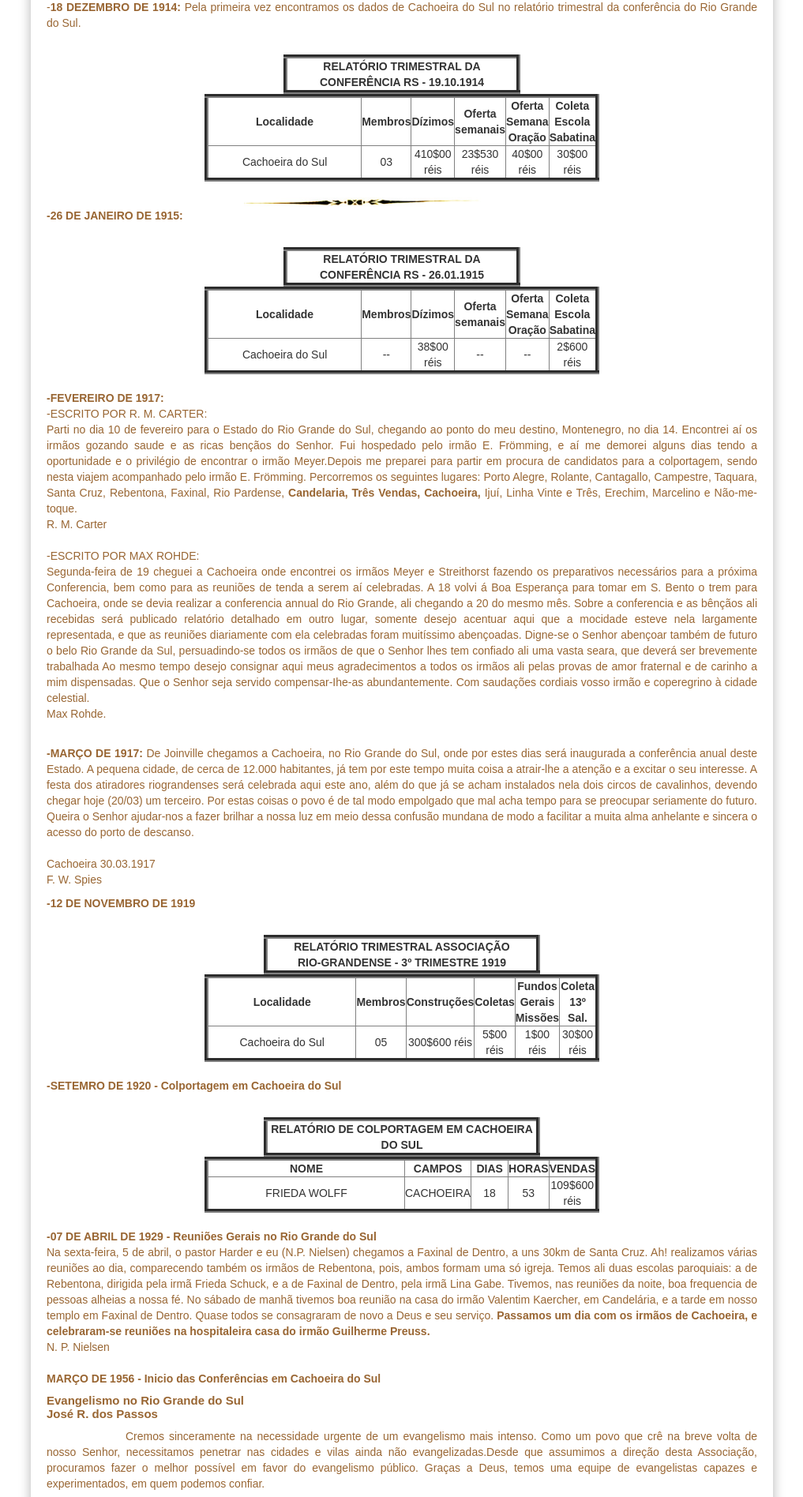
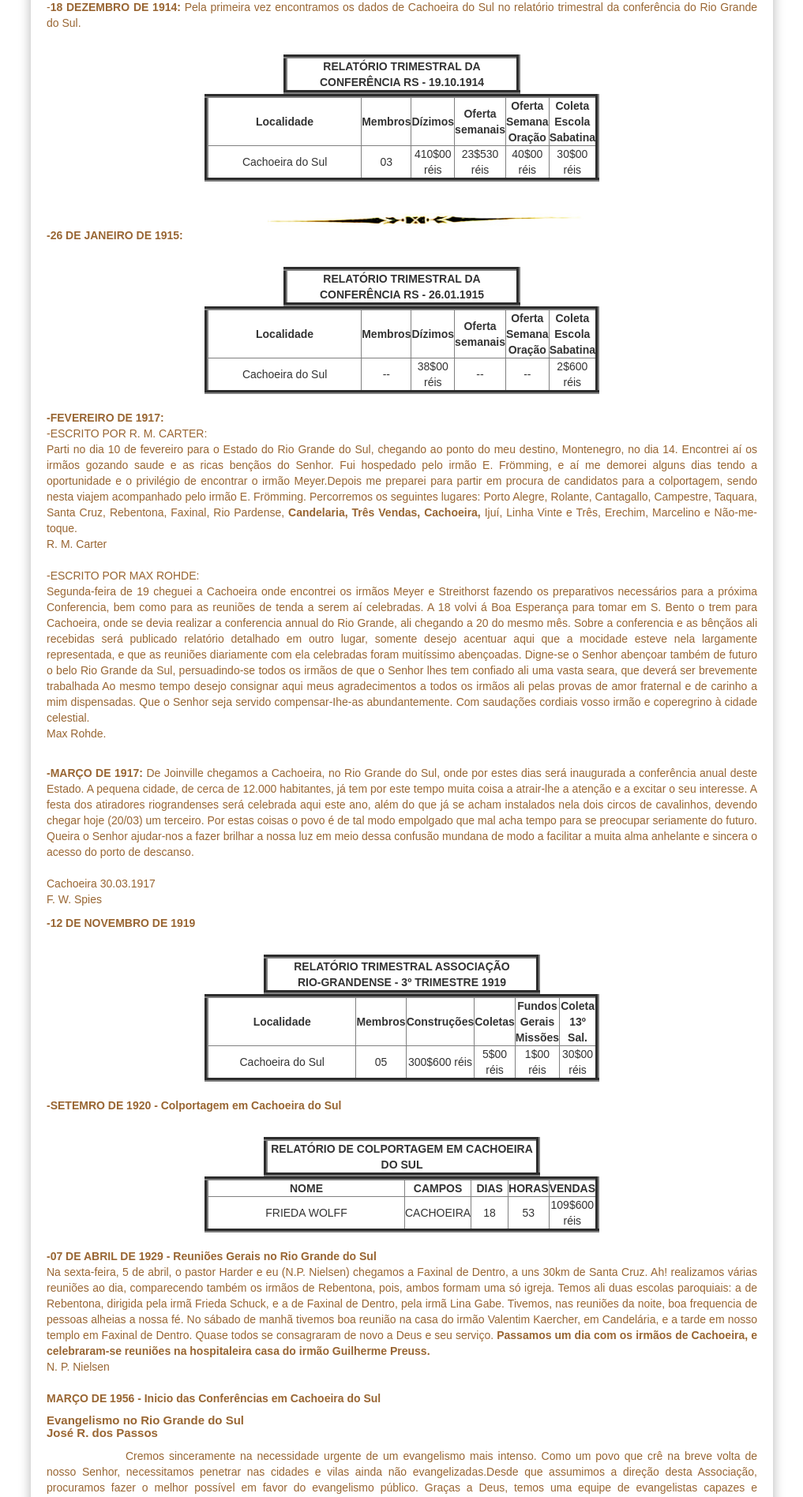
Before and after one commit to claudiovargas1955/claudiovargas1955.github.io, a Jekyll site: the page built from _pages/história-da-iasd-cachoeira.html, in a window 1280 px wide. Shown: the part 1001-2897 px from the top of the page at 79% size, without its empty margins (131-1148 px from the left). Built offline with Jekyll 4.4.1, drawn with Linux system fonts in a browser that asks for light colours; some web fonts are replaced.

Commit message:
Update história-da-iasd-cachoeira.html

```diff
--- a/_pages/história-da-iasd-cachoeira.html
+++ b/_pages/história-da-iasd-cachoeira.html
@@ -85,7 +85,9 @@
 
   .dir3{
         align: center;
-        margin-left: 250px;
+        margin-left: 280px;
+        margin-top: 20px;
+        margin-botton: 20px;
   }
 </style>
 
@@ -128,7 +130,7 @@
       </table><br>
   </div>
 
-    <img class="dir3" style="float:center"; src="/images/separacao.jpg" class="img-responsive" width="300px" title="";/>
+    <img class="dir3" style="float:center"; src="/images/separacao.jpg" class="img-responsive" width="400px" title="";/>
 
  <p><b>-26 DE JANEIRO DE 1915: </b><br>
 
```
